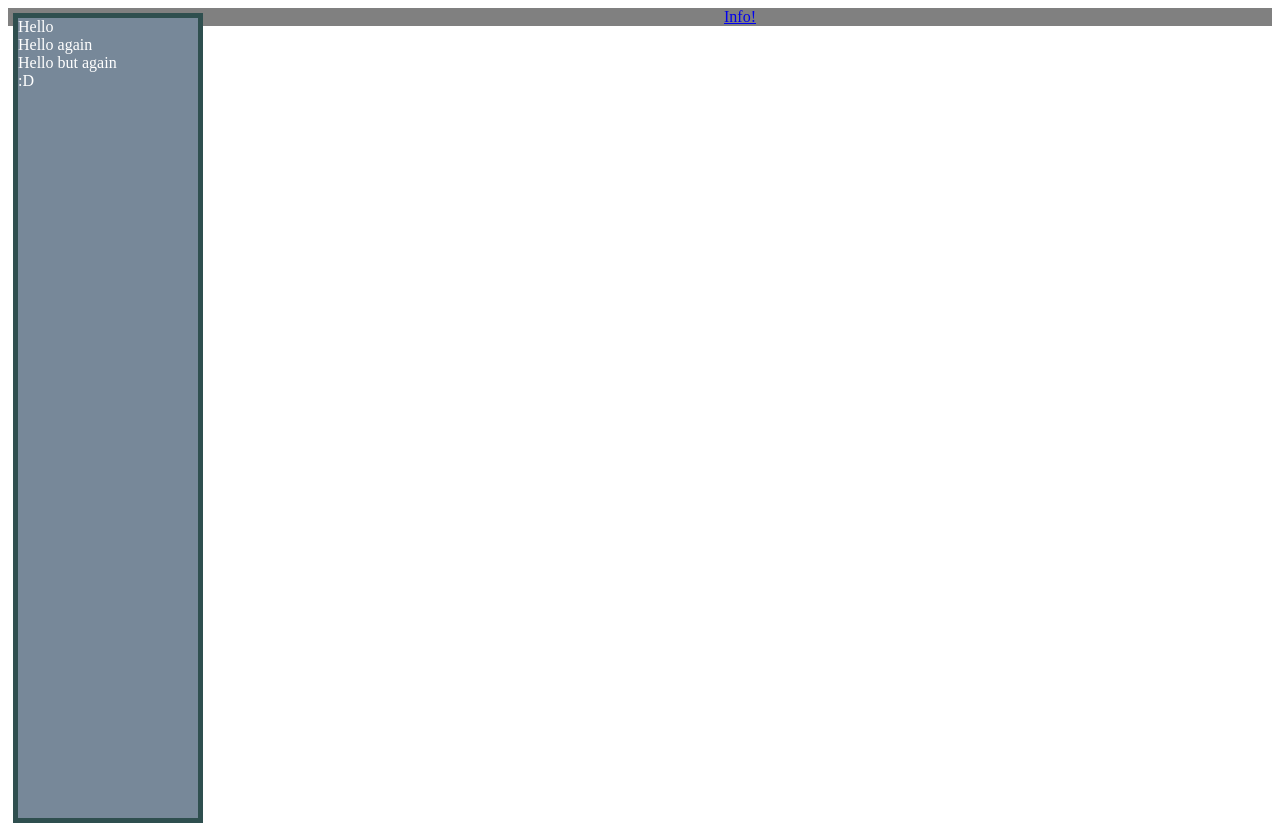
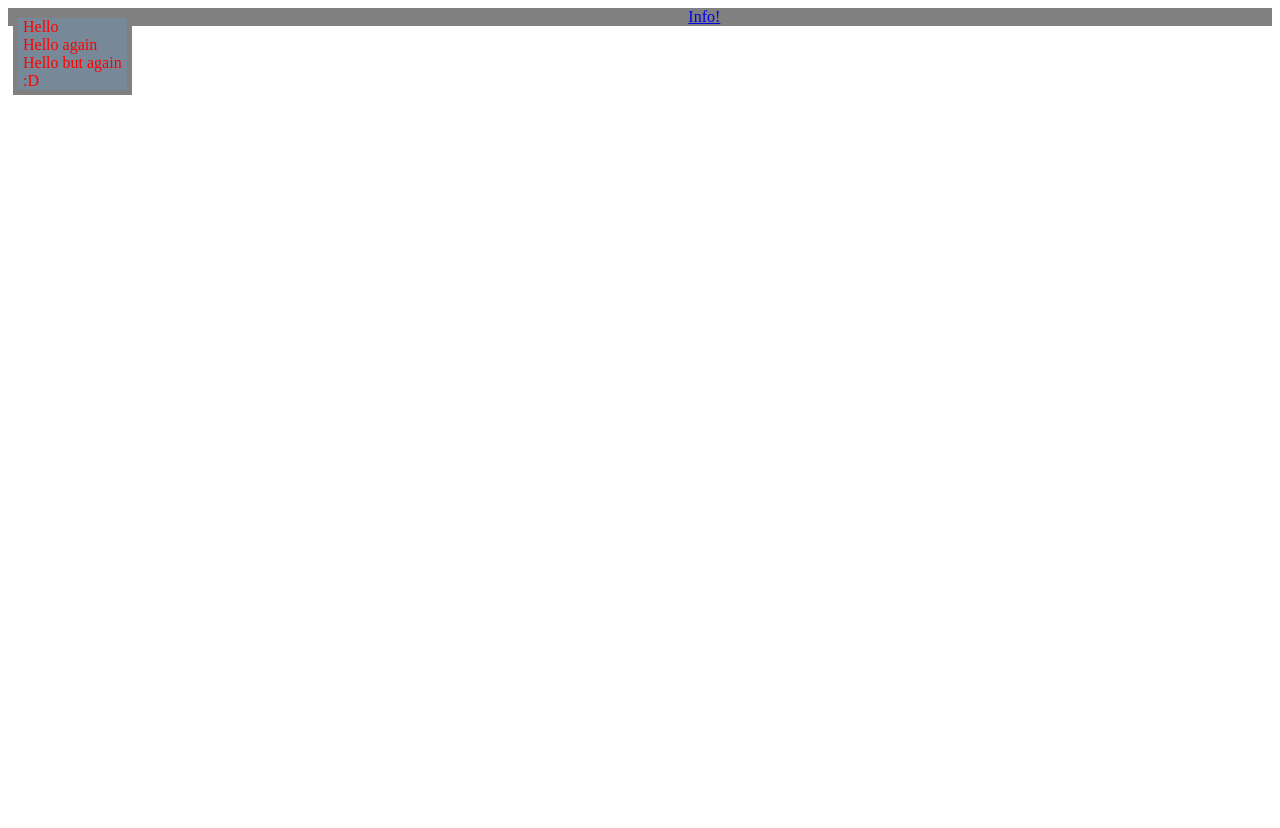
Before and after one commit to Slade01202/sladebotting, a plain HTML site: page index.htm in a window 1280 px wide. After the commit the page ends 800 px from the top, so only its background shows below. Drawn offline with Linux system fonts and the light colour scheme.

Commit message:
css is weird

```diff
--- a/index.htm
+++ b/index.htm
@@ -7,10 +7,10 @@
 </head>
 <body>
 <div class="side_menu">
-    <span>Hello</span><br>
-    <span>Hello again</span><br>
-    <span>Hello but again</span><br>
-    <span>:D</span><br>
+    <span class="item">Hello</span><br>
+    <span class="item">Hello again</span><br>
+    <span class="item">Hello but again</span><br>
+    <span class="item">:D</span><br>
 
 </div>
 <div>
--- a/sladebot/view/style/style.css
+++ b/sladebot/view/style/style.css
@@ -17,11 +17,17 @@ div {
 .side_menu {
     float: left;
     background-color: lightslategrey;
-    height: 800px;
+    height: auto;
     max-height: 800px;
-    width: 180px;
+    width: auto;
     max-width: 180px;
-    outline: darkslategrey solid 5px;
+    outline: grey solid 5px;
     clear-after: both;
     margin: 10px
 }
+
+.item {
+    margin: 5px;
+    color: red;
+    border-bottom: dimgrey 1px;
+}
```
